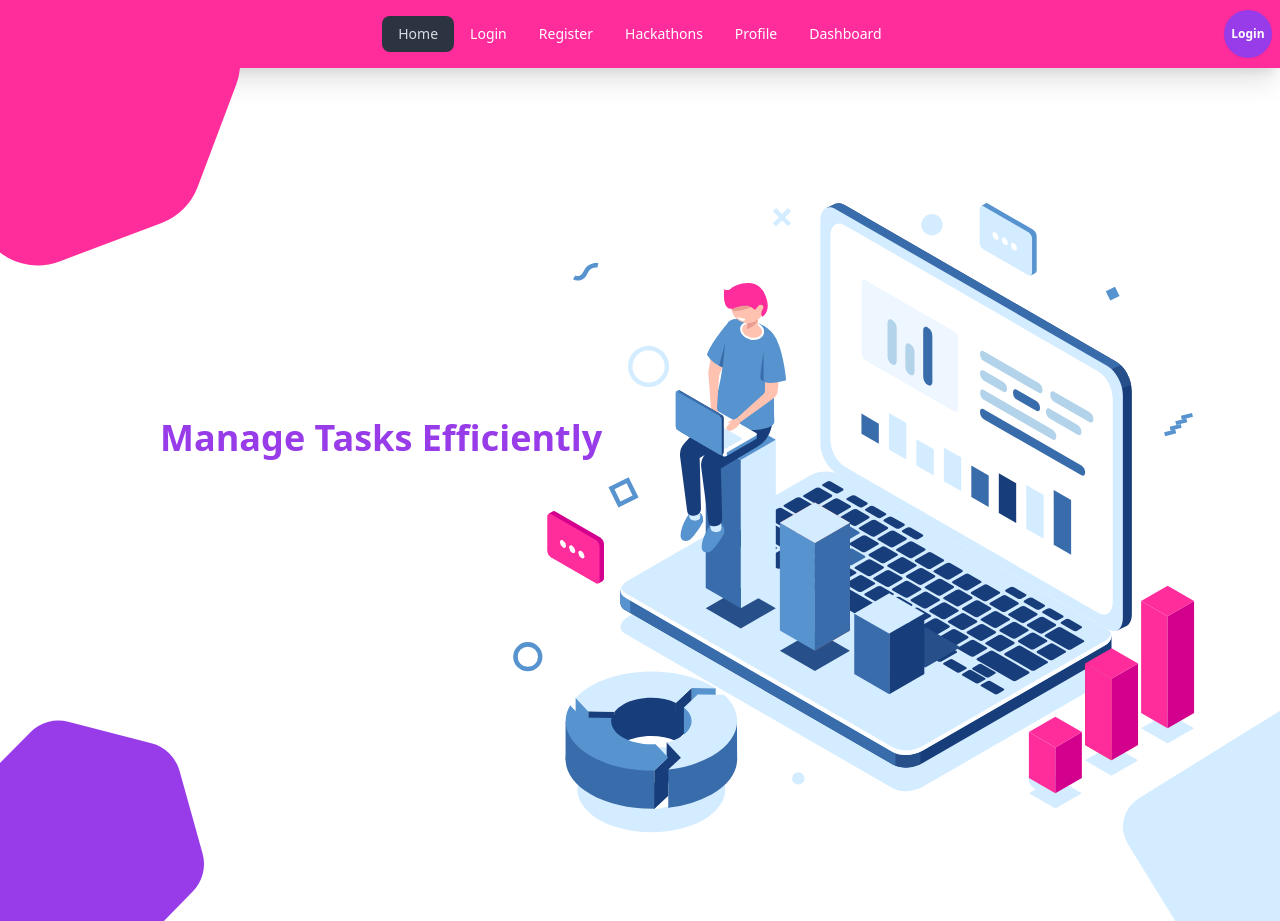
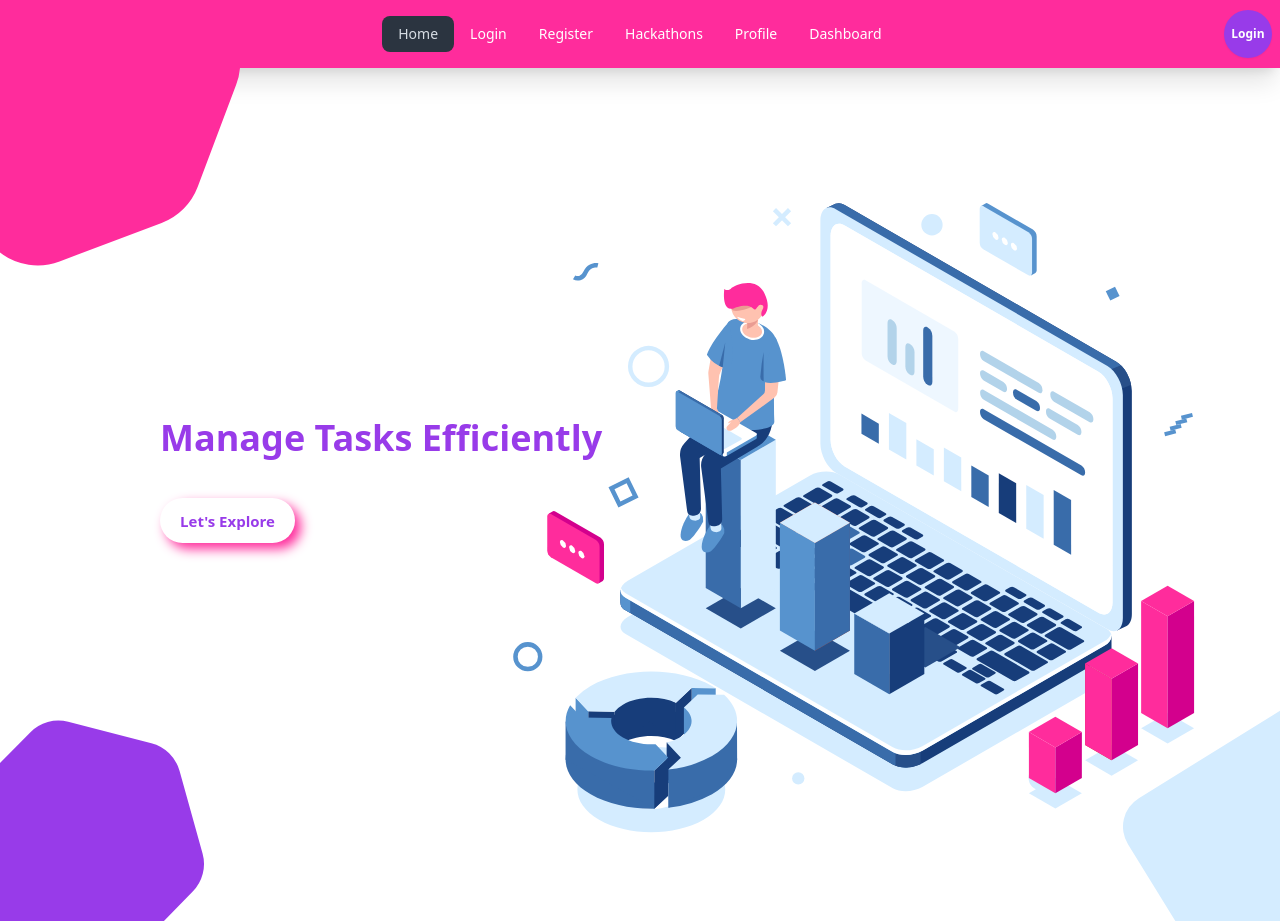
Before and after one commit to Abrar-404/task-management, a React (Vite) app: page / in a window 1280 px wide. Built offline with nearby package versions, Linux system fonts and the light colour scheme; no server answers.

Commit message:
added button on banner

```diff
--- a/src/Components/Pages/Banner/Banner.jsx
+++ b/src/Components/Pages/Banner/Banner.jsx
@@ -1,13 +1,19 @@
 import bannerImg from '../../../assets/871 [Converted].svg';
 import '../../Styles/text.css';
+import '../../Styles/bannerbutton.css';
+import { Link } from 'react-router-dom';
 
 const Banner = () => {
   return (
     <div className="relative">
       <img className="w-full h-30vh" src={bannerImg} alt="" />
-      <h1 className="absolute text-flicker-in-glow md:text-2xl md:left-14 md:top-48 text-[#983BE9] font-extrabold lg:text-4xl text-base lg:left-40 left-2 lg:top-[350px] top-[120px]">
-        Manage Tasks Efficiently
-      </h1>
+      <div className="absolute  md:text-2xl md:left-14 md:top-48 text-[#983BE9] font-extrabold lg:text-4xl text-base lg:left-40 left-2 lg:top-[350px] top-[120px]">
+        <h1>Manage Tasks Efficiently</h1>
+
+        <Link to="/dashboard">
+          <button className="mt-10 bittu">Let's Explore</button>
+        </Link>
+      </div>
     </div>
   );
 };
--- a/src/Components/Pages/Navbar/Navbar.jsx
+++ b/src/Components/Pages/Navbar/Navbar.jsx
@@ -2,6 +2,7 @@ import { Link, NavLink, useNavigate } from 'react-router-dom';
 // import img from '../../assets/logo.svg';
 import { useContext } from 'react';
 import { AuthContext } from '../../AuthProvider/AuthProvider';
+import '../../Styles/signout.css';
 
 const Navbar = () => {
   const { user, signOutUser } = useContext(AuthContext);
@@ -110,10 +111,16 @@ const Navbar = () => {
                 </li>
                 <li>
                   <button
-                    className="btn btn-sm btn-secondary"
+                    class="Btn flex justify-center mx-auto"
                     onClick={handleSignOut}
                   >
-                    Sign Out
+                    <div class="sign">
+                      <svg viewBox="0 0 512 512">
+                        <path d="M377.9 105.9L500.7 228.7c7.2 7.2 11.3 17.1 11.3 27.3s-4.1 20.1-11.3 27.3L377.9 406.1c-6.4 6.4-15 9.9-24 9.9c-18.7 0-33.9-15.2-33.9-33.9l0-62.1-128 0c-17.7 0-32-14.3-32-32l0-64c0-17.7 14.3-32 32-32l128 0 0-62.1c0-18.7 15.2-33.9 33.9-33.9c9 0 17.6 3.6 24 9.9zM160 96L96 96c-17.7 0-32 14.3-32 32l0 256c0 17.7 14.3 32 32 32l64 0c17.7 0 32 14.3 32 32s-14.3 32-32 32l-64 0c-53 0-96-43-96-96L0 128C0 75 43 32 96 32l64 0c17.7 0 32 14.3 32 32s-14.3 32-32 32z"></path>
+                      </svg>
+                    </div>
+
+                    <div class="text">Sign Out</div>
                   </button>
                 </li>
               </ul>
--- a/src/Components/Sidebar/Sidebar.jsx
+++ b/src/Components/Sidebar/Sidebar.jsx
@@ -1,5 +1,5 @@
 import '../../Components/Styles/sidebar.css';
-import React, { useState } from 'react';
+import React, { useContext, useState } from 'react';
 import { CSSTransition } from 'react-transition-group';
 import { FontAwesomeIcon } from '@fortawesome/react-fontawesome';
 import {
@@ -12,6 +12,7 @@ import {
 } from '@fortawesome/free-solid-svg-icons';
 import { Link } from 'react-router-dom';
 import cx from 'classnames';
+import { AuthContext } from '../AuthProvider/AuthProvider';
 
 const menuItems = [
   { title: 'Profile', icon: faUsers, path: '/profile' },
@@ -23,9 +24,18 @@ const menuItems = [
 
 const Sidebar = () => {
   const [isOpen, setIsOpen] = useState(true);
+  const { user } = useContext(AuthContext);
 
   return (
     <div className={cx('sidebar', { 'sidebar-closed': !isOpen })}>
+      <div className="">
+        <img
+          className="rounded-full border-2 w-[40px] h-[40px] mb-2"
+          src={user?.photoURL}
+          alt=""
+        />
+        <h1 className="text-xs mb-10">{user?.displayName}</h1>
+      </div>
       <button className={'sidebar__button'} onClick={() => setIsOpen(!isOpen)}>
         <FontAwesomeIcon icon={faBars} />
       </button>
--- /dev/null
+++ b/src/Components/Styles/bannerbutton.css
@@ -0,0 +1,30 @@
+.bittu {
+  width: 9em;
+  height: 3em;
+  border-radius: 30em;
+  font-size: 15px;
+  font-family: inherit;
+  border: none;
+  position: relative;
+  overflow: hidden;
+  z-index: 1;
+  box-shadow: 6px 6px 12px #ff2c9c, -6px -6px 12px #ffffff;
+}
+
+.bittu::before {
+  content: '';
+  width: 0;
+  height: 3em;
+  border-radius: 30em;
+  position: absolute;
+  top: 0;
+  left: 0;
+  background-image: linear-gradient(to right, #ff2c9c 0%, #f9f047 100%);
+  transition: 0.5s ease;
+  display: block;
+  z-index: -1;
+}
+
+.bittu:hover::before {
+  width: 9em;
+}
--- /dev/null
+++ b/src/Components/Styles/signout.css
@@ -0,0 +1,66 @@
+.Btn {
+  display: flex;
+  align-items: center;
+  justify-content: flex-start;
+  width: 45px;
+  height: 45px;
+  border: none;
+  border-radius: 50%;
+  cursor: pointer;
+  position: relative;
+  overflow: hidden;
+  transition-duration: 0.3s;
+  box-shadow: 2px 2px 10px rgba(0, 0, 0, 0.199);
+  background-color: #ff2c9c;
+}
+
+/* plus sign */
+.sign {
+  width: 100%;
+  transition-duration: 0.3s;
+  display: flex;
+  align-items: center;
+  justify-content: center;
+}
+
+.sign svg {
+  width: 17px;
+}
+
+.sign svg path {
+  fill: white;
+}
+/* text */
+.text {
+  position: absolute;
+  right: 0%;
+  width: 0%;
+  opacity: 0;
+  color: black;
+  font-size: 1.2em;
+  font-weight: 600;
+  transition-duration: 0.3s;
+}
+/* hover effect on button width */
+.Btn:hover {
+  width: 125px;
+  border-radius: 40px;
+  transition-duration: 0.3s;
+}
+
+.Btn:hover .sign {
+  width: 30%;
+  transition-duration: 0.3s;
+  padding-left: 20px;
+}
+/* hover effect button's text */
+.Btn:hover .text {
+  opacity: 1;
+  width: 70%;
+  transition-duration: 0.3s;
+  padding-right: 10px;
+}
+/* button click effect*/
+.Btn:active {
+  transform: translate(2px, 2px);
+}
```
